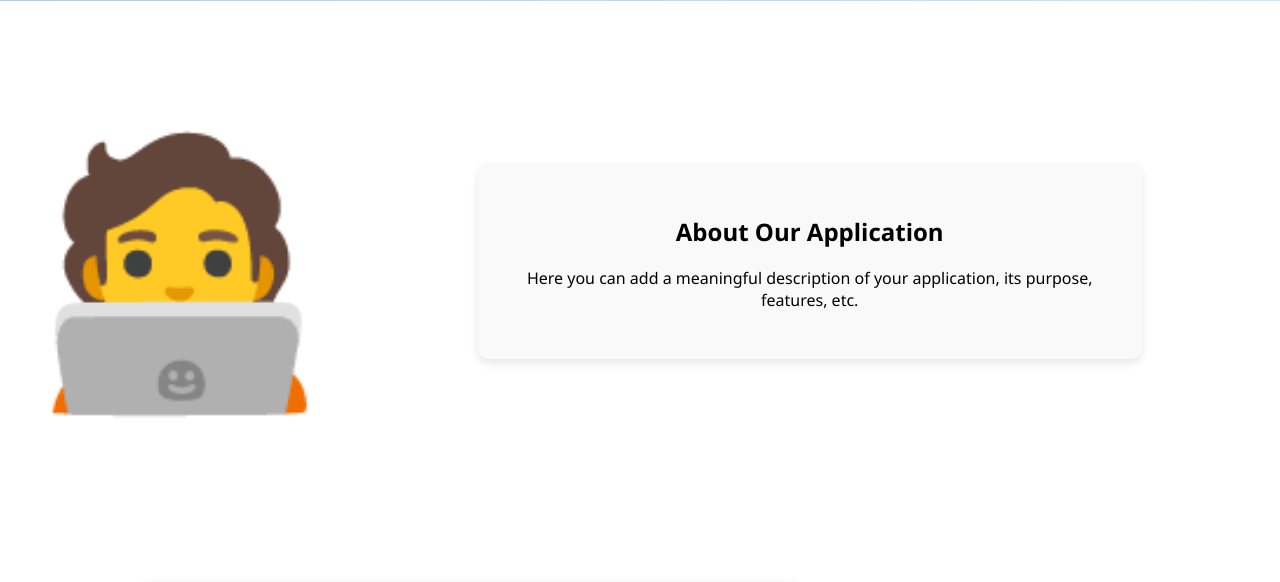
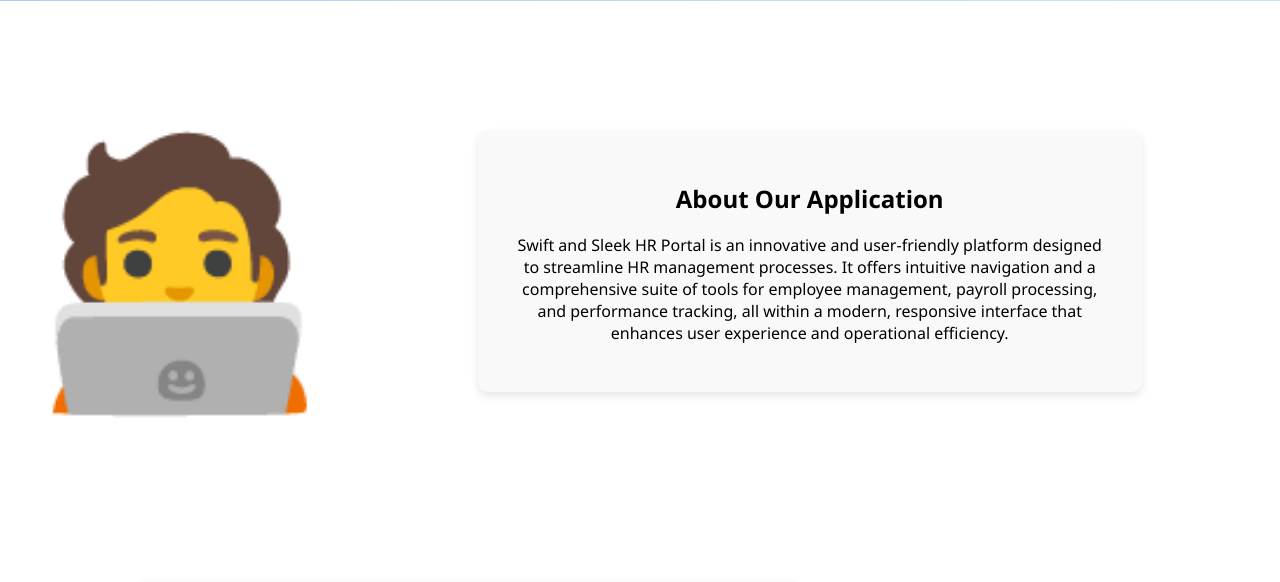
Before and after one commit to vijayasharavanreddy/272-Team_Enigma, a Flask app: page / in a window 1280 px wide. Shown: the part 859-1441 px from the top of the page. Run offline with Flask 3, Linux system fonts and the light colour scheme.

Commit message:
corrected description

```diff
--- a/main.py
+++ b/main.py
@@ -780,7 +780,6 @@ def add_task():
         deadline = None  # Handle the case where deadline is not provided
 
     new_task = ManagerRequest(
-        id=data['id'],
         task_name=data['taskName'],
         description=data['description'],
         assignee=data['assignee'],
--- a/templates/home.html
+++ b/templates/home.html
@@ -34,7 +34,7 @@
         </div>
         <div class="about-text">
             <h1>About Our Application</h1>
-            <p>Here you can add a meaningful description of your application, its purpose, features, etc.</p>
+            <p>Swift and Sleek HR Portal is an innovative and user-friendly platform designed to streamline HR management processes. It offers intuitive navigation and a comprehensive suite of tools for employee management, payroll processing, and performance tracking, all within a modern, responsive interface that enhances user experience and operational efficiency.</p>
         </div>
     </section>
 
```
